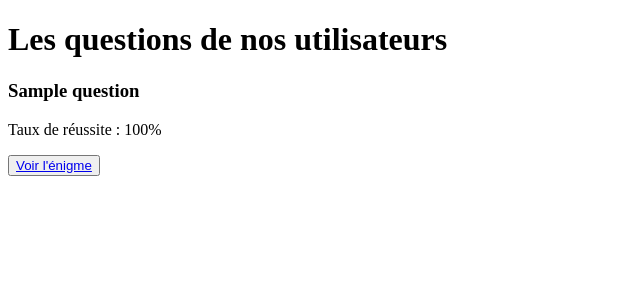
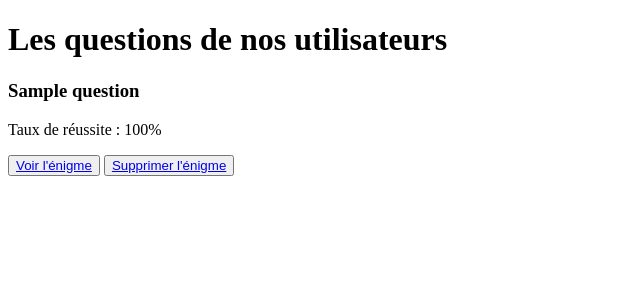
Before and after one commit to rachboudj/partiel-escapegame, a PHP site: page /index.php?page=questions in a window 1280 px wide. Shown: the part 78-378 px from the top of the page, without its empty margins (0-640 px from the left). Run offline with PHP 8.4, Linux system fonts and the light colour scheme; tables that the repository leaves empty hold one stand-in row (values such as "Sample post").

Commit message:
ajout bouton supprimé

```diff
--- a/src/View/questions.php
+++ b/src/View/questions.php
@@ -5,11 +5,12 @@
 
 <div class="container">
         <?php foreach ($enigmes as $enigme) { ?>
-    <div class="card">
-            <h3><?= $enigme['question']; ?></h3>
-            <p>Taux de réussite : <?= round($enigme['taux_reussite'], 2); ?>%</p>
-            <button><a href="index.php?page=detailsQuestions&enigmeId=<?= $enigme['id_question']; ?>">Voir l'énigme</a></button>
-    </div>
+                <div class="card">
+                        <h3><?= $enigme['question']; ?></h3>
+                        <p>Taux de réussite : <?= round($enigme['taux_reussite'], 2); ?>%</p>
+                        <button><a href="index.php?page=detailsQuestions&enigmeId=<?= $enigme['id_question']; ?>">Voir l'énigme</a></button>
+                        <button><a href="index.php?page=supprEnigme&enigmeId=<?= $enigme['id_question']; ?>">Supprimer l'énigme</a></button>
+                </div>
         <?php } ?>
 </div>
 
```
